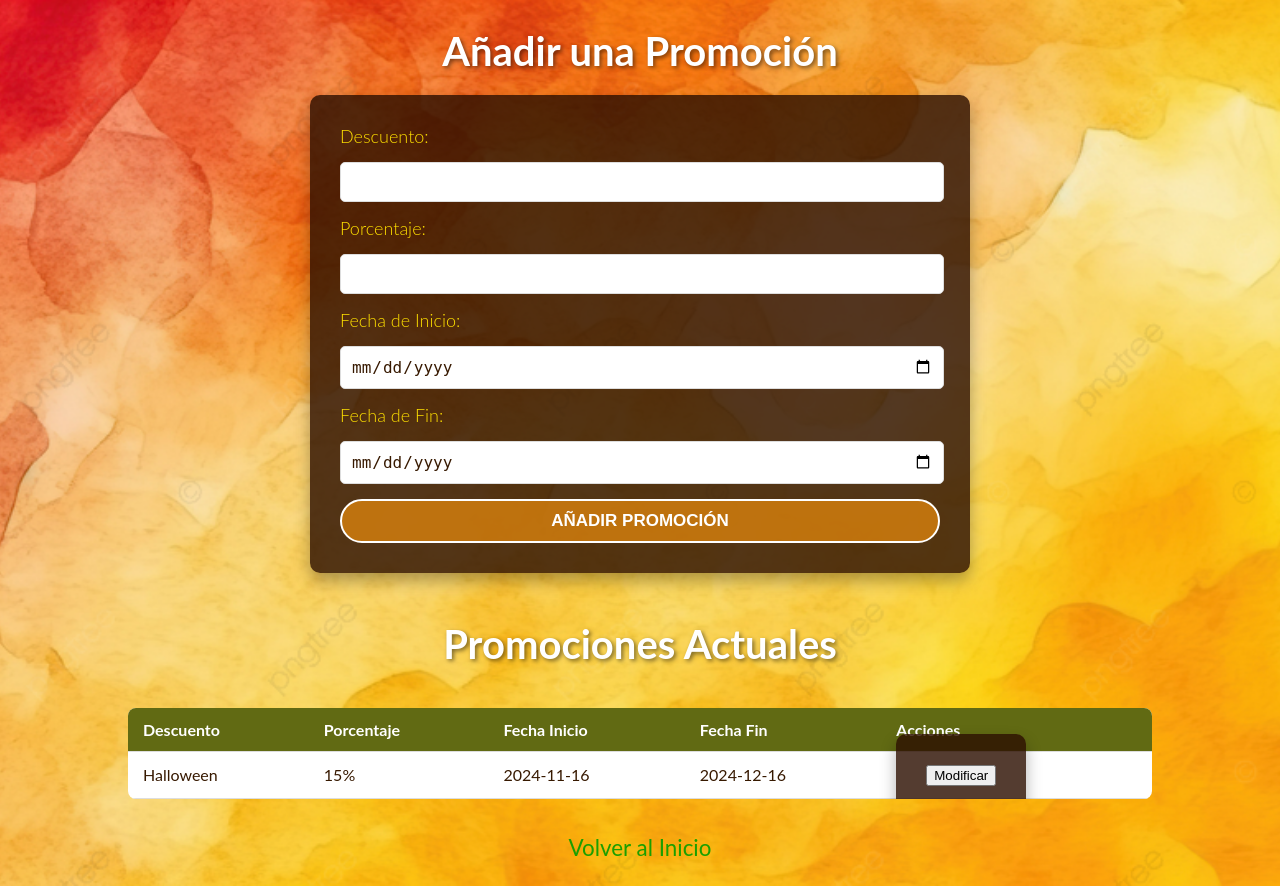
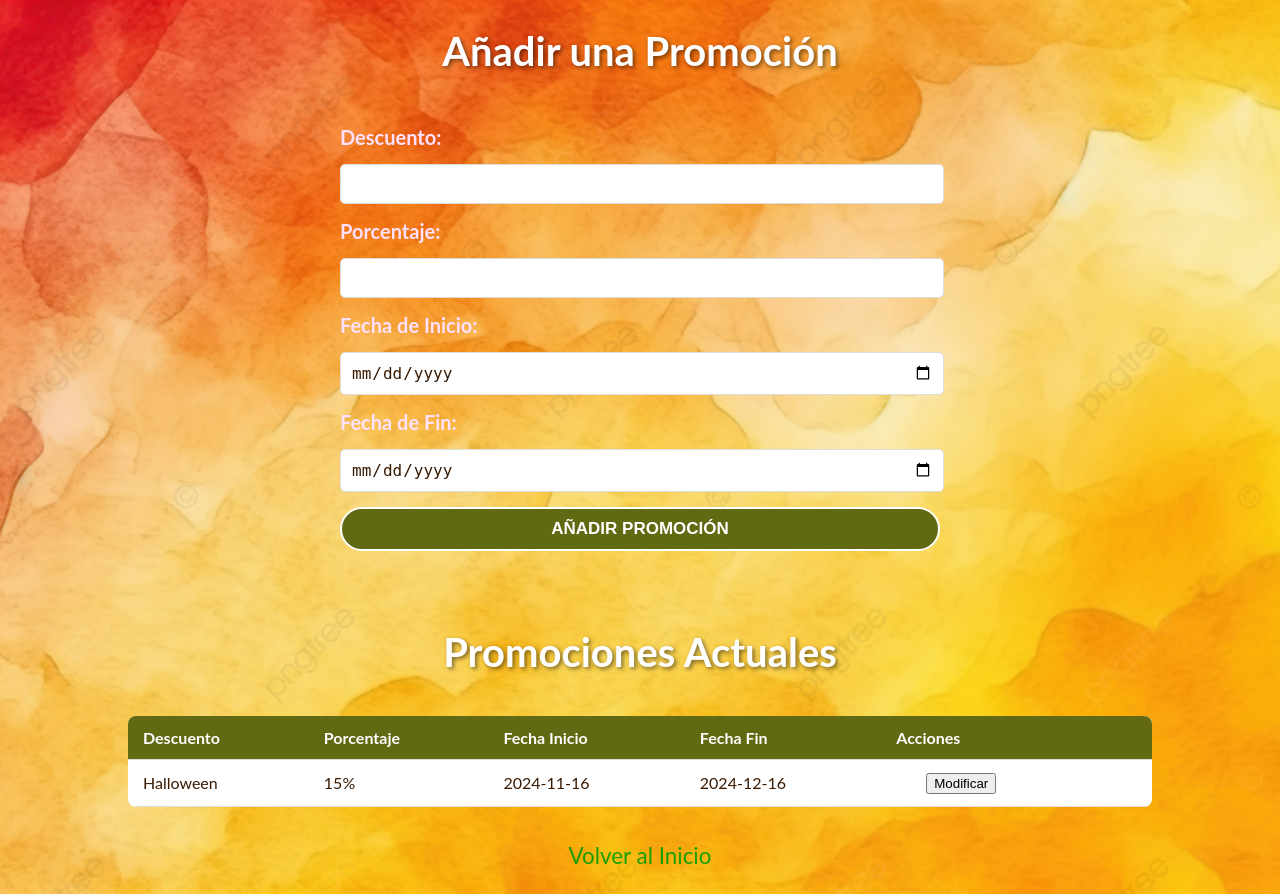
Before and after one commit to natis25/CatChai, a PHP site: page /promociones.php in a window 1280 px wide. Run offline with PHP 8.4, Linux system fonts and the light colour scheme; data comes from the database, SQL or seed files in the repository.

Commit message:
Update promociones.css

```diff
--- a/promociones.css
+++ b/promociones.css
@@ -27,18 +27,16 @@ h2 {
 }
 
 label {
-    color: rgb(255, 225, 0);
-    font-size: 18px;
-    font-weight: 350;
+    color: rgb(255, 225, 255);
+    font-size: 20px;
+    font-weight: 700;
 }
 
 form {
-    background-color: rgba(45, 15, 0, 0.812);
     padding: 30px;
     border-radius: 10px;
     width: 90%;
     max-width: 600px;
-    box-shadow: 0 8px 16px rgba(0, 0, 0, 0.3);
     display: flex;
     flex-direction: column;
     gap: 15px;
@@ -67,9 +65,9 @@ input[type="date"] {
     font-size: 17px;
     cursor: pointer;
     font-weight: bold;
-    background-color: rgba(222, 132, 14, 0.773);
+    background-color: #616A13;
     position: relative;
-    transition: all 1s;
+    transition: all 0.6s;
     overflow: hidden;
 }
 
```
